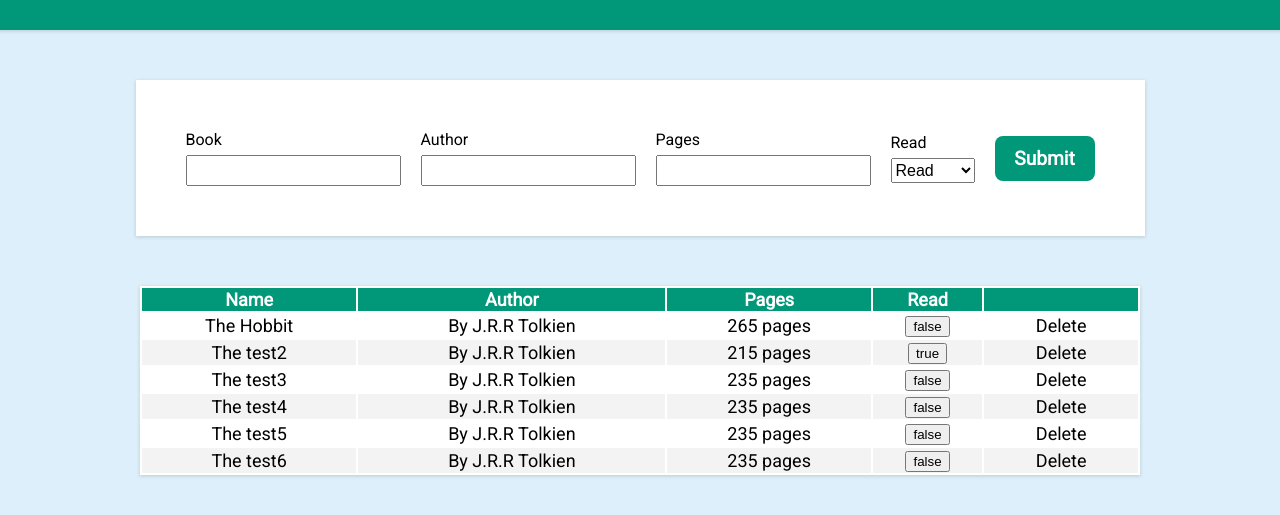
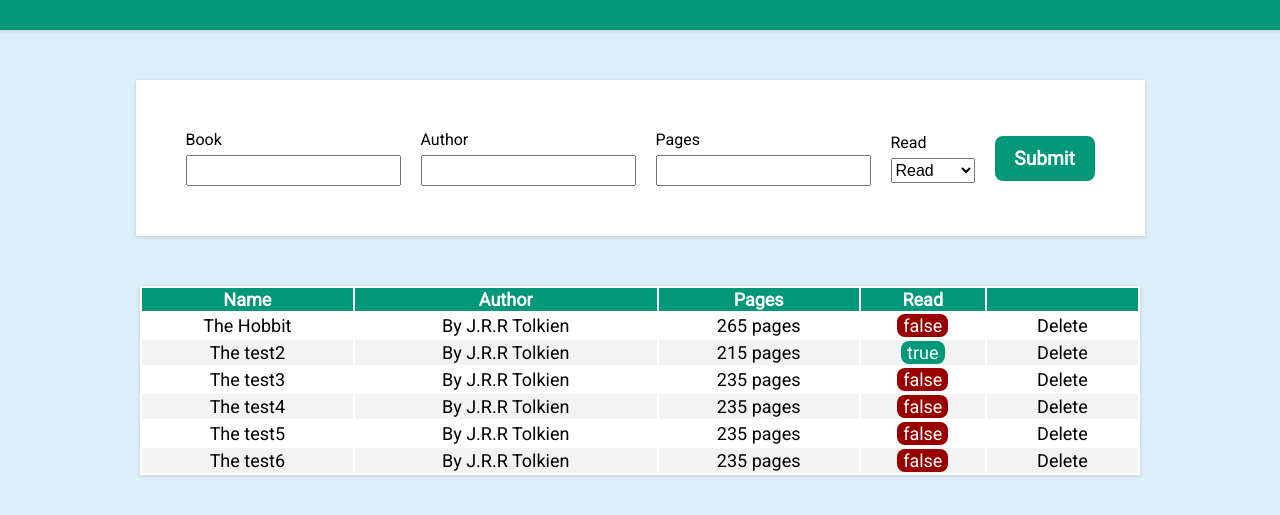
Before and after one commit to MarekRykaczewski/library, a plain HTML site: page index.html in a window 1280 px wide. Shown: the part 131-646 px from the top of the page. Drawn offline with Linux system fonts and the light colour scheme.

Commit message:
add toggle status

```diff
--- a/script.js
+++ b/script.js
@@ -57,7 +57,15 @@ function displayBooks() {
         const newBookReadText = document.createTextNode(myLibrary[i].read)
         const newToggleStatusButton = document.createElement("button")
         newToggleStatusButton.addEventListener('click', toggleReadStatus)
+        newToggleStatusButton.classList.add("status-button")
+
         newToggleStatusButton.appendChild(newBookReadText)
+
+        if (newToggleStatusButton.innerHTML === 'true') {
+            newToggleStatusButton.classList.add("active-button")
+        } else {
+            newToggleStatusButton.classList.add("inactive-button")
+        }
         newBookRead.append(newToggleStatusButton)
 
         const newButtonCell = document.createElement("td");
@@ -85,8 +93,12 @@ const deleteRow = function() {
 const toggleReadStatus = function() {
     if (this.innerHTML === 'false') {
         this.innerHTML = 'true'
+        this.classList.add("active-button")
+        this.classList.remove("inactive-button")
     } else {
         this.innerHTML = 'false'
+        this.classList.remove("active-button")
+        this.classList.add("inactive-button")
     }
 
 }
--- a/styles.css
+++ b/styles.css
@@ -95,3 +95,22 @@ input:focus, select:focus {
     background-color: #980000;
     color: white;
 }
+
+.active-button {
+    transition: 0.3s;
+    background-color: #009879;
+}
+
+.inactive-button {
+    transition: 0.3s;
+    background-color: #980000;
+}
+
+.status-button {
+    transition: 0.3s;
+    font-size: 18px;
+    font-family: Roboto;
+    border: 0;
+    border-radius: 8px;
+    color: white;
+}
```
